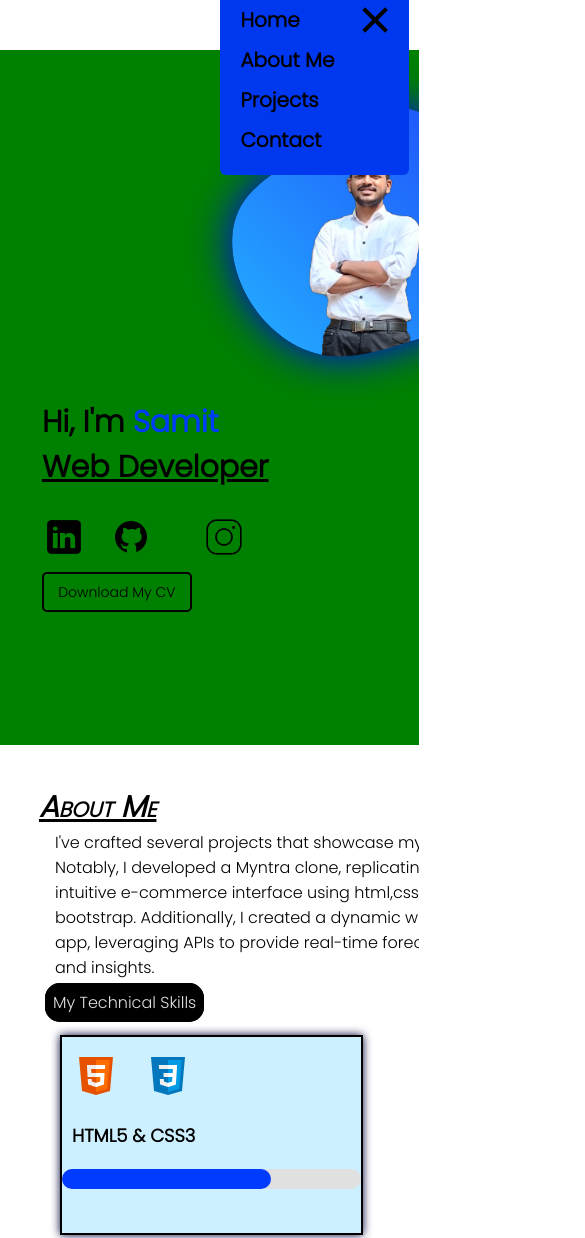
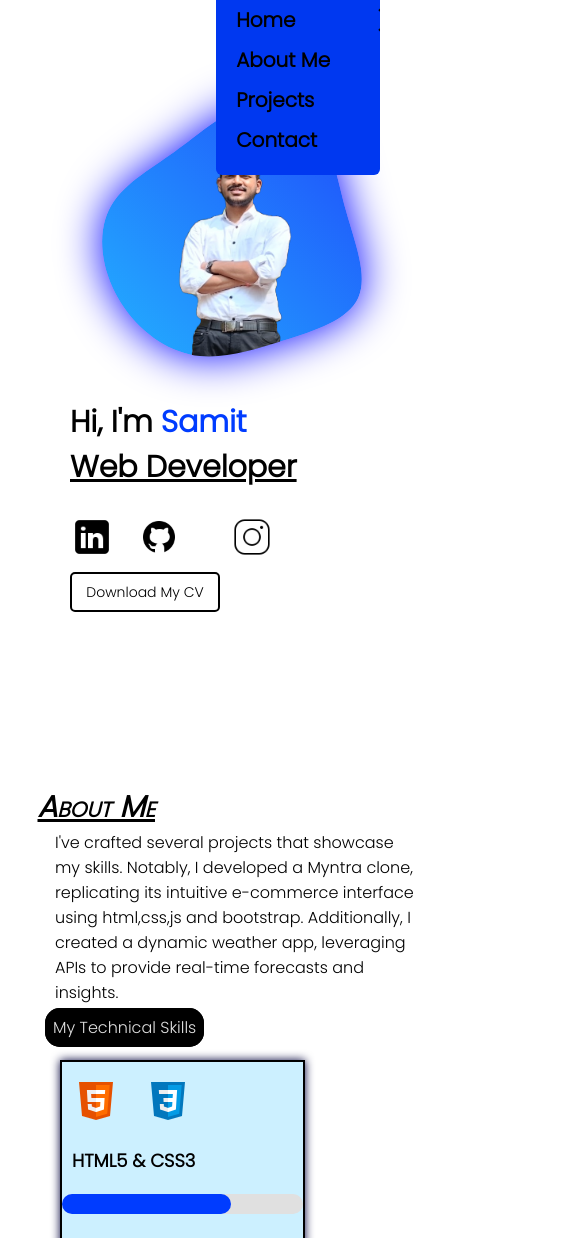
Before and after one commit to SamitMalap27/Portfolio, a plain HTML site: page index.html in a window 390 px wide. Shown: the top 1238 px of the page, 585 px wide, since content can reach past the window. Drawn offline with Linux system fonts and the light colour scheme.

Commit message:
Update style.css

```diff
--- a/style.css
+++ b/style.css
@@ -484,26 +484,15 @@ footer {
 }
 
 
-/* testing css for small screens */
+/******************** CSS FOR SMALL SCREEN  ************** */
 
 @media only screen and (max-width:600px) {
 
-    html{
-        width:400px ;
-        overflow: hidden;
-    }
-    body{
-        background: #ffffff;
-        width: 419px;
-    }
-    nav{
-        width: 419px;
-    }
     nav ul {
         position: absolute;
         right: 10px;
         padding-top: 120px;
-        width: 45%;
+        width: 42%;
         height: 300px;
         background: #0038f0;
         z-index: 1000;
@@ -531,7 +520,7 @@ footer {
     #cross {
         position: relative;
         top: -170px;
-        left: 130px;
+        left: 150px;
     }
 
     #menu {
@@ -546,7 +535,6 @@ footer {
         font-size: 30px;
         position: relative;
         /* left: 10px; */
-        width: 419px;
     }
 
     .header-text h1 {
@@ -561,7 +549,7 @@ footer {
         height: 350px;
         width: auto;
         position: relative;
-        left: 150px;
+        left: 20px;
         top: -655px;
     }
 
@@ -572,23 +560,21 @@ footer {
     }
 
     #header {
-        width: 419px;
-        background: green;
+        width: 700px;
     }
 
     .container {
         padding: 0 0 10px 0;
         overflow: hidden;
-        width: 419px;
     }
 
     .header-text {
         padding-left: 10%;
-        width: 419px;
+        width: 700px;
     }
 
     .myback {
-        width: 419px;
+        width: 700px;
         padding-left: 45px;
         padding-top: 85px;
         z-index: 900;
@@ -603,7 +589,7 @@ footer {
     }
 
     .sbox {
-        width: 80%;
+        width: 70%;
     }
 
     #about h1 {
@@ -611,7 +597,7 @@ footer {
     }
 
     #about p {
-        width: 419px;
+        width: 360px;
         height: auto;
         margin: 0;
         margin-left: 35px;
@@ -624,7 +610,7 @@ footer {
 
     .container3 {
         display: block;
-        width: 419px;
+        width: 700px;
         height: auto;
     }
     .card{
@@ -633,22 +619,19 @@ footer {
     .grid-container {
         padding: 10px 15px;
         display: block;
-        width: 419px;
+        width: 700px;
         background:lightblue;
     }
 
     .first-div h1{
         margin-bottom: 40px;
-        width: 419px;
     }
     .first-div{
         margin-bottom: 40px;
         padding-left: 20px;
-        width: 419px;
     }
     .second-div{
         padding-left: 20px;
-        width: 419px;
     }
     form input,
     textarea {
```
